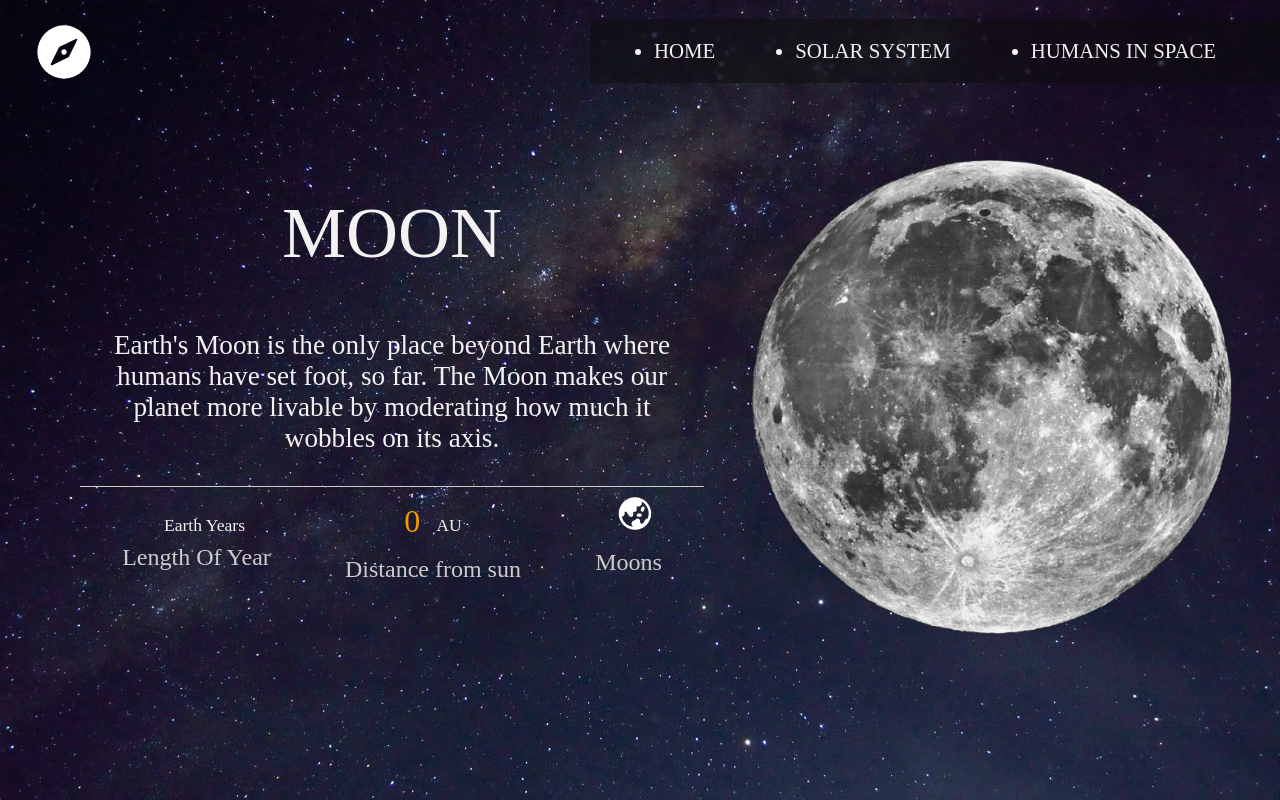
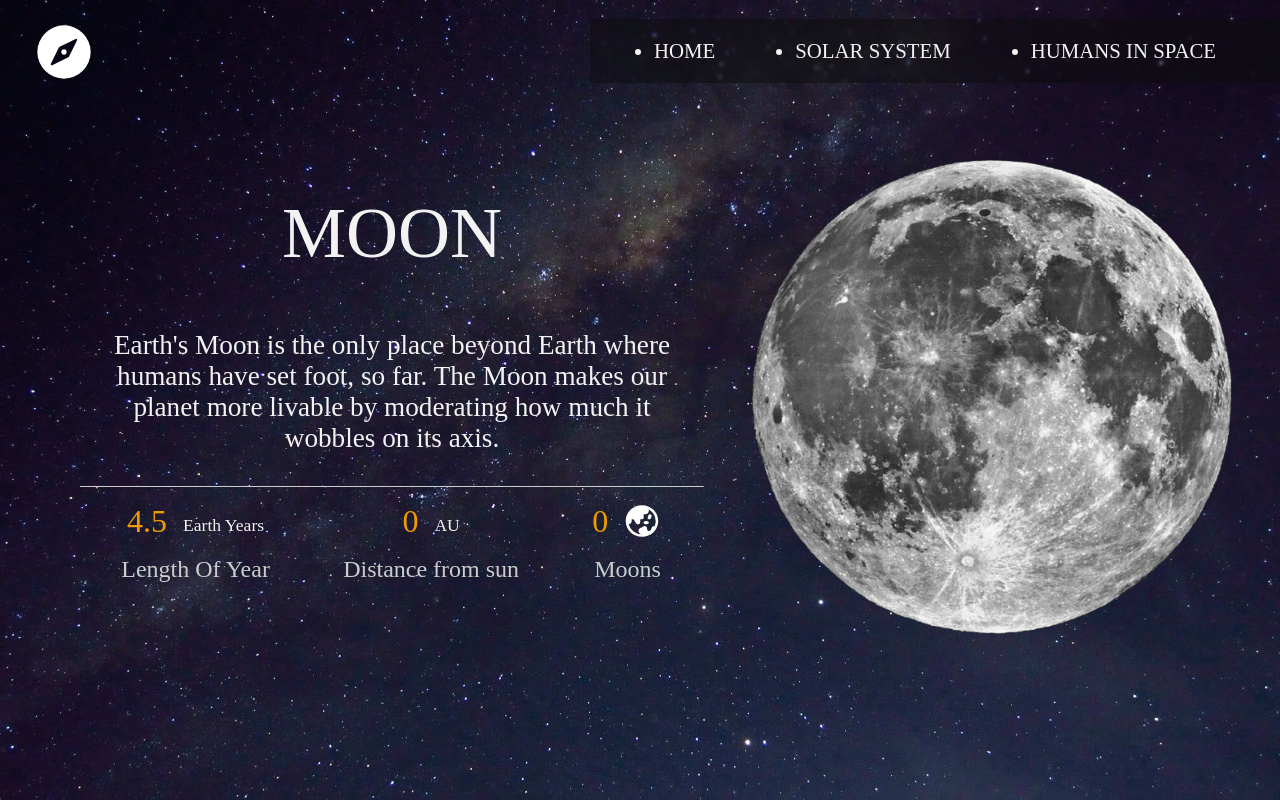
Before and after one commit to Misiek22113/Space, a React (Vite) app: page /moon in a window 1280 px wide. Built offline with nearby package versions, Linux system fonts and the light colour scheme; a web font is replaced by a local one.

Commit message:
change moonPage

```diff
--- a/src/components/Pages/MoonPage/MoonInfo.tsx
+++ b/src/components/Pages/MoonPage/MoonInfo.tsx
@@ -3,7 +3,7 @@ const MOON = {
   overview:
     "Earth's Moon is the only place beyond Earth where humans have set foot, so far. The Moon makes our planet more livable by moderating how much it wobbles on its axis.",
   distance: 0,
-  weigh: 0,
+  weight: 0,
   age: 4.5,
   planetImgPath: "moon.png",
 };
--- a/src/components/Pages/MoonPage/MoonPage.tsx
+++ b/src/components/Pages/MoonPage/MoonPage.tsx
@@ -10,8 +10,8 @@ const MoonPage = () => {
           planet={MOON.planet}
           overview={MOON.overview}
           distance={MOON.distance}
-          weigh={MOON.weigh}
-          age={MOON.age}
+          moons={MOON.weight}
+          years={MOON.age}
           planetImgPath={MOON.planetImgPath}
           onRight={true}
         />
```
